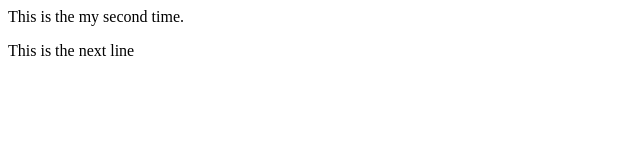
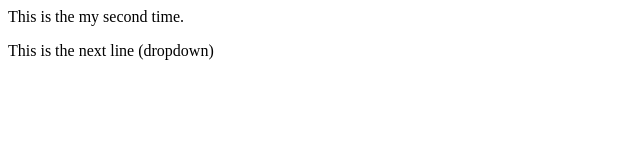
Before and after one commit to Priyanshu-2307/localrepo, a plain HTML site: page index.html in a window 1280 px wide. Shown: the full height of the page, 0-640 px from the left. Drawn offline with Linux system fonts and the light colour scheme.

```diff
--- a/index.html
+++ b/index.html
@@ -1,2 +1,2 @@
 <p>This is the my second time.</p>
-<p>This is the next line</p>
+<p>This is the next line (dropdown)</p>
```
